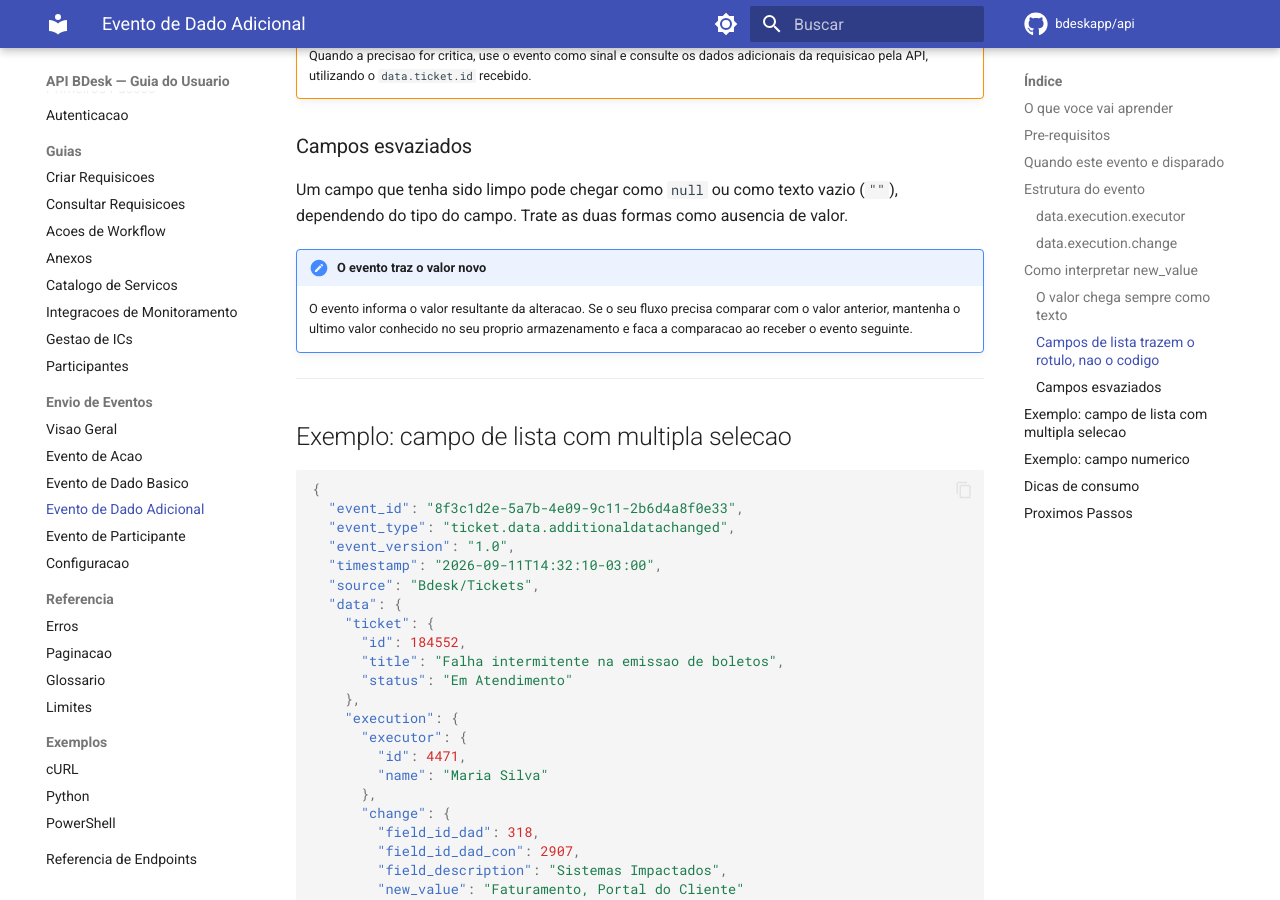
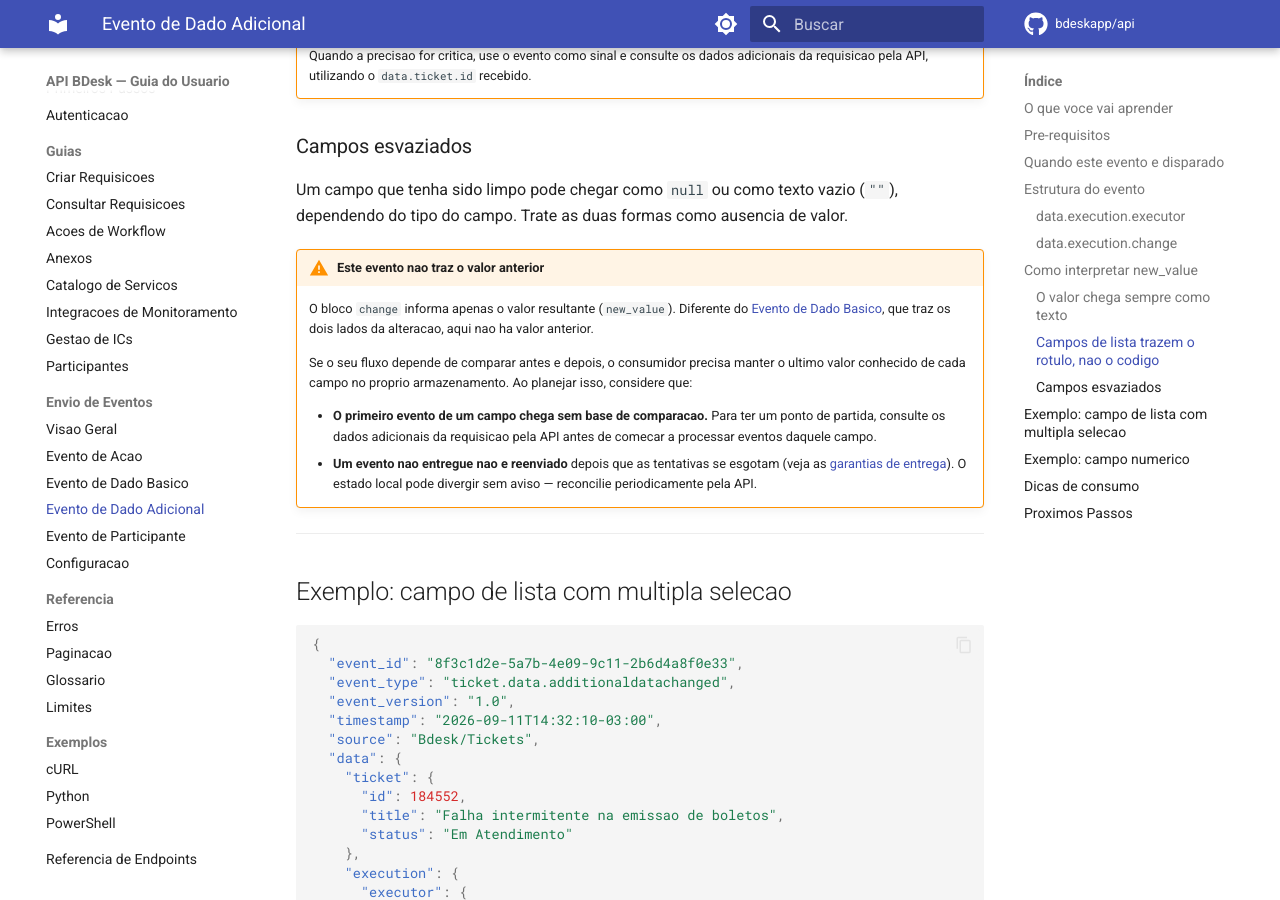
Before and after one commit to bdeskapp/api, an MkDocs documentation site: the page built from docs/eventos/dado-adicional.md, in a window 1280 px wide and 900 px high, scrolled down 3215 px. Built offline with MkDocs 1.6.1 and Material for MkDocs 9.7.7, drawn with Linux system fonts in a browser that asks for light colours; comment, search, counter and statistics services are not loaded.

Commit message:
7946 - Documentacao: correcoes da revisao do envio de eventos
Revisao cruzada contra o codigo-fonte encontrou pontos que induziriam o
integrador a implementar errado. Correcoes:

- participante.md: o evento de participante nao distingue inclusao de
  remocao, mas as acoes participant_added / participant_removed fazem
  essa distincao. A orientacao anterior levava ao caminho caro
  (reconsulta a cada evento) sem mencionar o barato.
- acao.md: acrescenta INCPAR, EXCPAR e CONV a tabela de acoes; documenta
  que uma acao de anexo pode chegar sem o objeto document, com
  event_type diferente; corrige o tipo de document.id (texto).
- index.md: a orientacao sobre campos nao documentados tratava apenas de
  robustez do parser. Agora declara que so os campos documentados tem
  contrato e que nao se deve deduzir significado pelo nome.
- participante.md: declara role_code como unico identificador de papel.
- dado-adicional.md: eleva o aviso de ausencia de valor anterior e
  acrescenta as implicacoes praticas (bootstrap e reconciliacao).

Co-Authored-By: Claude Opus 5 (1M context) <noreply@anthropic.com>
Claude-Session: https://claude.ai/code/session_01TBX177HSxyZ34TkB857n3T

```diff
--- a/docs/eventos/dado-adicional.md
+++ b/docs/eventos/dado-adicional.md
@@ -117,10 +117,20 @@ opcao. Isso torna o valor diretamente utilizavel para exibicao e notificacao.
 Um campo que tenha sido limpo pode chegar como `null` ou como texto vazio (`""`), dependendo do
 tipo do campo. Trate as duas formas como ausencia de valor.
 
-!!! note "O evento traz o valor novo"
-    O evento informa o valor resultante da alteracao. Se o seu fluxo precisa comparar com o valor
-    anterior, mantenha o ultimo valor conhecido no seu proprio armazenamento e faca a comparacao
-    ao receber o evento seguinte.
+!!! warning "Este evento nao traz o valor anterior"
+    O bloco `change` informa apenas o valor resultante (`new_value`). Diferente do
+    [Evento de Dado Basico](dado-basico.md), que traz os dois lados da alteracao, aqui nao ha
+    valor anterior.
+
+    Se o seu fluxo depende de comparar antes e depois, o consumidor precisa manter o ultimo valor
+    conhecido de cada campo no proprio armazenamento. Ao planejar isso, considere que:
+
+    - **O primeiro evento de um campo chega sem base de comparacao.** Para ter um ponto de partida,
+      consulte os dados adicionais da requisicao pela API antes de comecar a processar eventos
+      daquele campo.
+    - **Um evento nao entregue nao e reenviado** depois que as tentativas se esgotam (veja as
+      [garantias de entrega](index.md)). O estado local pode divergir sem aviso — reconcilie
+      periodicamente pela API.
 
 ---
 
```
Also changed, not shown: docs/eventos/acao.md (+10 -3 lines), docs/eventos/index.md (+10 -4 lines), docs/eventos/participante.md (+17 -4 lines).
